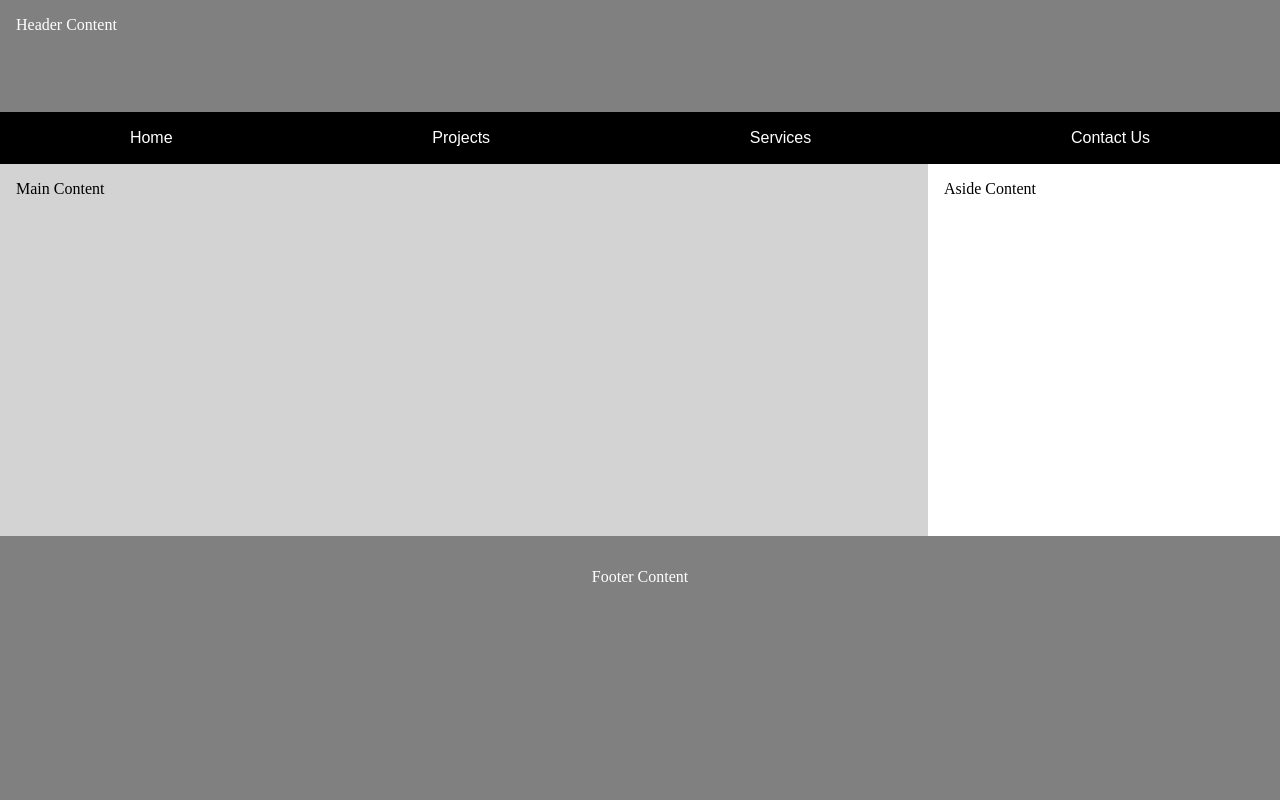
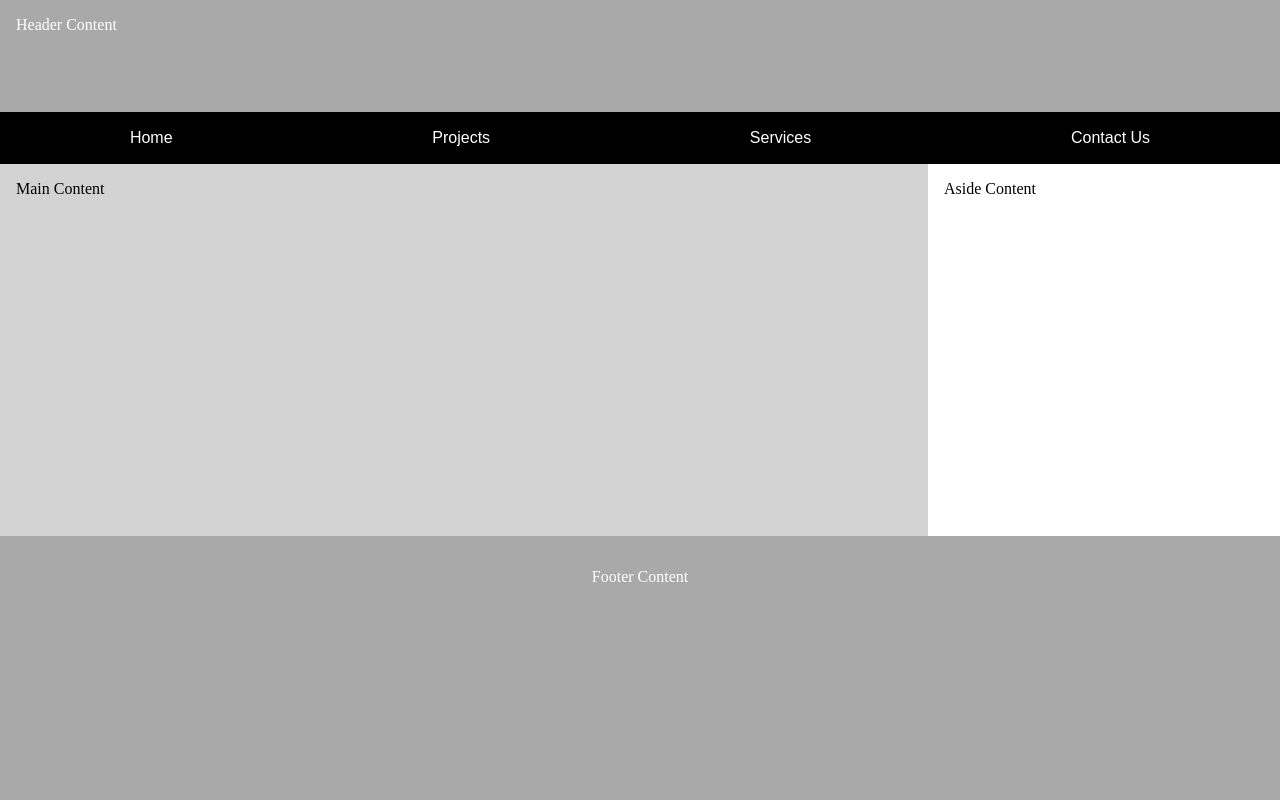
Before and after one commit to auroranorlund/wdd131, a plain HTML site: page week01/basic-layout.html in a window 1280 px wide. Drawn offline with Linux system fonts and the light colour scheme.

Commit message:
w1 basic update

```diff
--- a/week01/basic-layout.html
+++ b/week01/basic-layout.html
@@ -3,7 +3,7 @@
 <head>
     <meta charset="UTF-8">
     <meta name="viewport" content="width=device-width, initial-scale=1.0">
-    <title>Aurora Norlund WDD131</title>
+    <title>Aurora Norlund WDD 131</title>
     <link rel="stylesheet" href="styles/layout.css">
 </head>
 <body>
--- a/week01/styles/layout.css
+++ b/week01/styles/layout.css
@@ -3,7 +3,7 @@
     padding:0;
 }
 header{
-    background-color: gray;
+    background-color: darkgray;
     grid-column: 1 / 4;
 }
 .title{
@@ -54,7 +54,7 @@ aside {
     min-width: 25vw;
 }
 footer {
-    background-color: gray;
+    background-color: darkgray;
     padding: 2rem;
     text-align: center;
     grid-column: 1 / 4;
```
